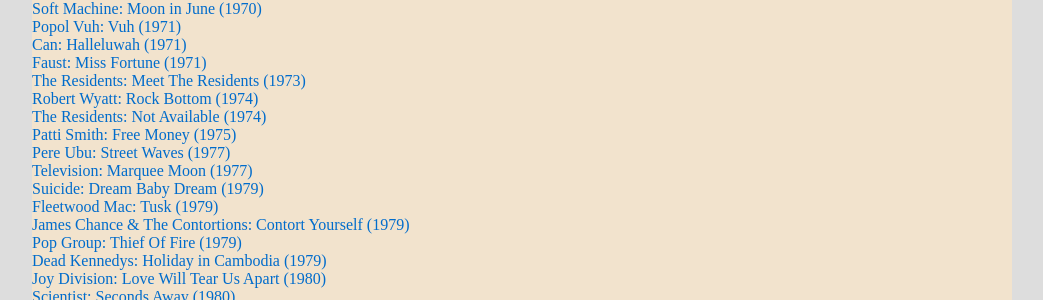
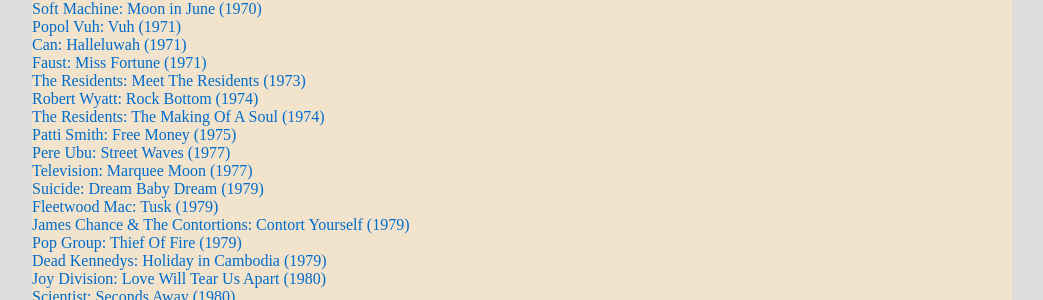
Before and after one commit to witba/witba.github.io, a Jekyll site: the page built from inspiration/index.html, in a window 1280 px wide. Shown: the part 668-968 px from the top of the page, without its empty margins (118-1161 px from the left). Built offline with Jekyll 4.4.1, drawn with Linux system fonts in a browser that asks for light colours.

Commit message:
Update index.html

```diff
--- a/inspiration/index.html
+++ b/inspiration/index.html
@@ -40,7 +40,7 @@
 <a href="https://www.youtube.com/watch?v=Yu9MehUlLgo" target=_blank>Faust: Miss Fortune (1971)</a><br>
 <a href="https://www.youtube.com/watch?v=QxSgaxUtZ2c" target=_blank>The Residents: Meet The Residents (1973)</a><br>
 <a href="https://www.youtube.com/watch?v=-4AhdWGci3c" target=_blank>Robert Wyatt: Rock Bottom (1974)</a><br>
-<a href="https://www.youtube.com/watch?v=O-xaCdo3JiQ" target=_blank>The Residents: Not Available (1974)</a><br>
+<a href="https://www.youtube.com/watch?v=5OlrMT2gWWY" target=_blank>The Residents: The Making Of A Soul (1974)</a><br>
 <a href="https://www.youtube.com/watch?v=-3V1rNEmbRo" target=_blank>Patti Smith: Free Money (1975)</a><br>
 <a href="https://www.youtube.com/watch?v=mk1sqOpPn3E" target=_blank>Pere Ubu: Street Waves (1977)</a><br>
 <a href="https://www.youtube.com/watch?v=jlbunmCbTBA" target=_blank>Television: Marquee Moon (1977)</a><br>
```
